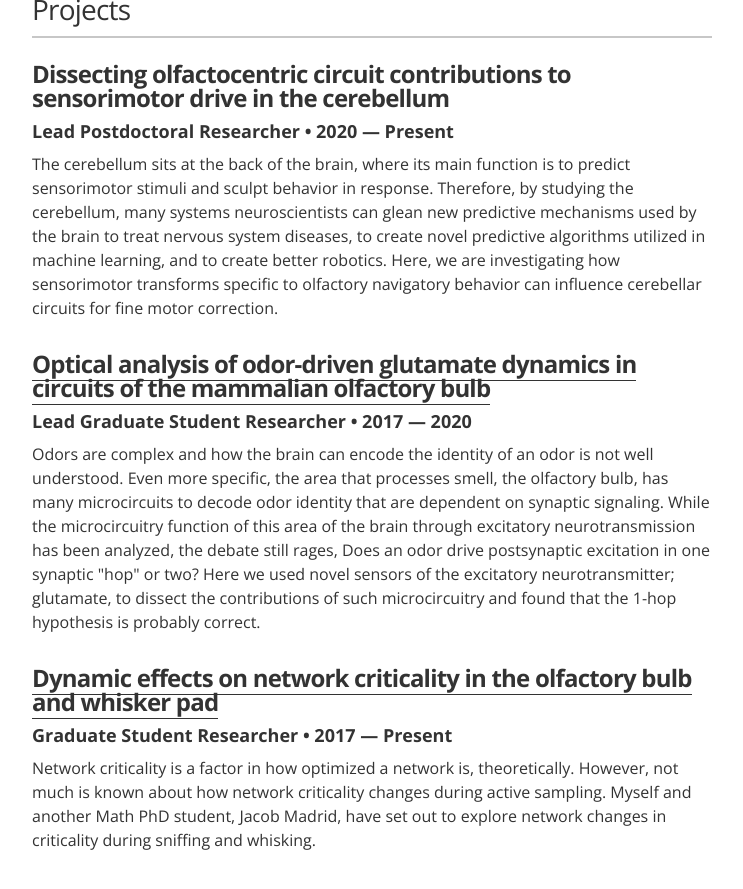
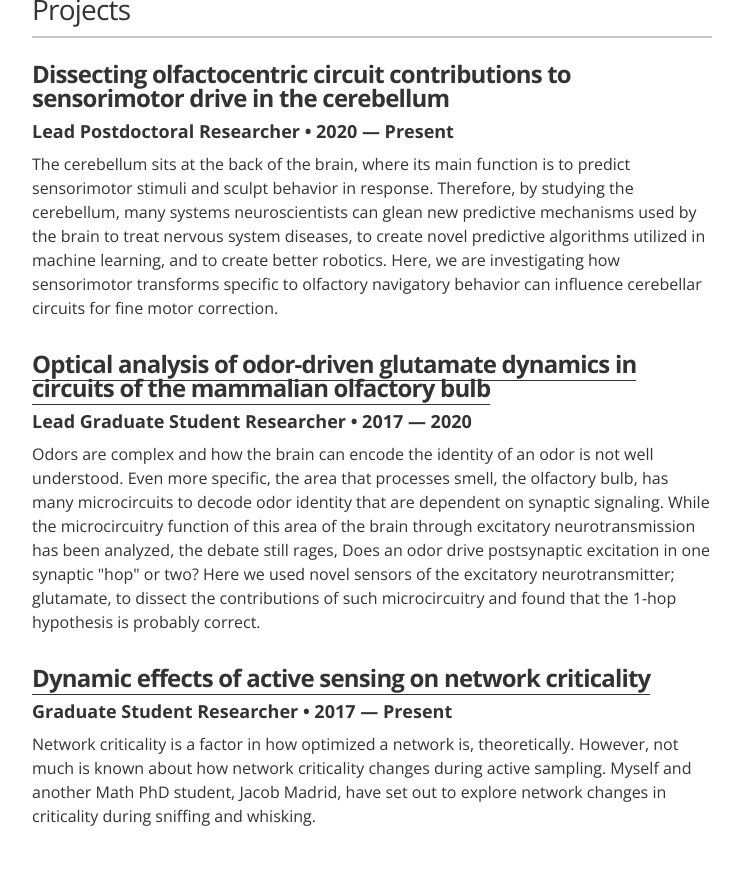
Before and after one commit to andsinpants/andsinpants.github.io, a Jekyll site: the page built from index.html, in a window 1280 px wide and 900 px high, scrolled down 2392 px. Shown: the top 889 px of the window, without its empty margins (268-1011 px from the left). Built offline with Jekyll 4.4.1, drawn with Linux system fonts in a browser that asks for light colours.

Commit message:
Update projects.yml

```diff
--- a/_data/projects.yml
+++ b/_data/projects.yml
@@ -16,7 +16,7 @@
   description: Odors are complex and how the brain can encode the identity of an odor is not well understood. Even more specific, the area that processes smell, the olfactory bulb, has many microcircuits to decode odor identity that are dependent on synaptic signaling. While the microcircuitry function of this area of the brain through excitatory neurotransmission has been analyzed, the debate still rages, Does an odor drive postsynaptic excitation in one synaptic "hop" or two? Here we used novel sensors of the excitatory neurotransmitter; glutamate, to dissect the contributions of such microcircuitry and found that the 1-hop hypothesis is probably correct.
 
 # Dynamic effects of active sensing on network criticality
-- project: Dynamic effects on network criticality in the olfactory bulb and whisker pad
+- project: Dynamic effects of active sensing on network criticality
   role: Graduate Student Researcher
   duration: 2017 &mdash; Present
   url: https://bit.ly/3OGUkHF
```
